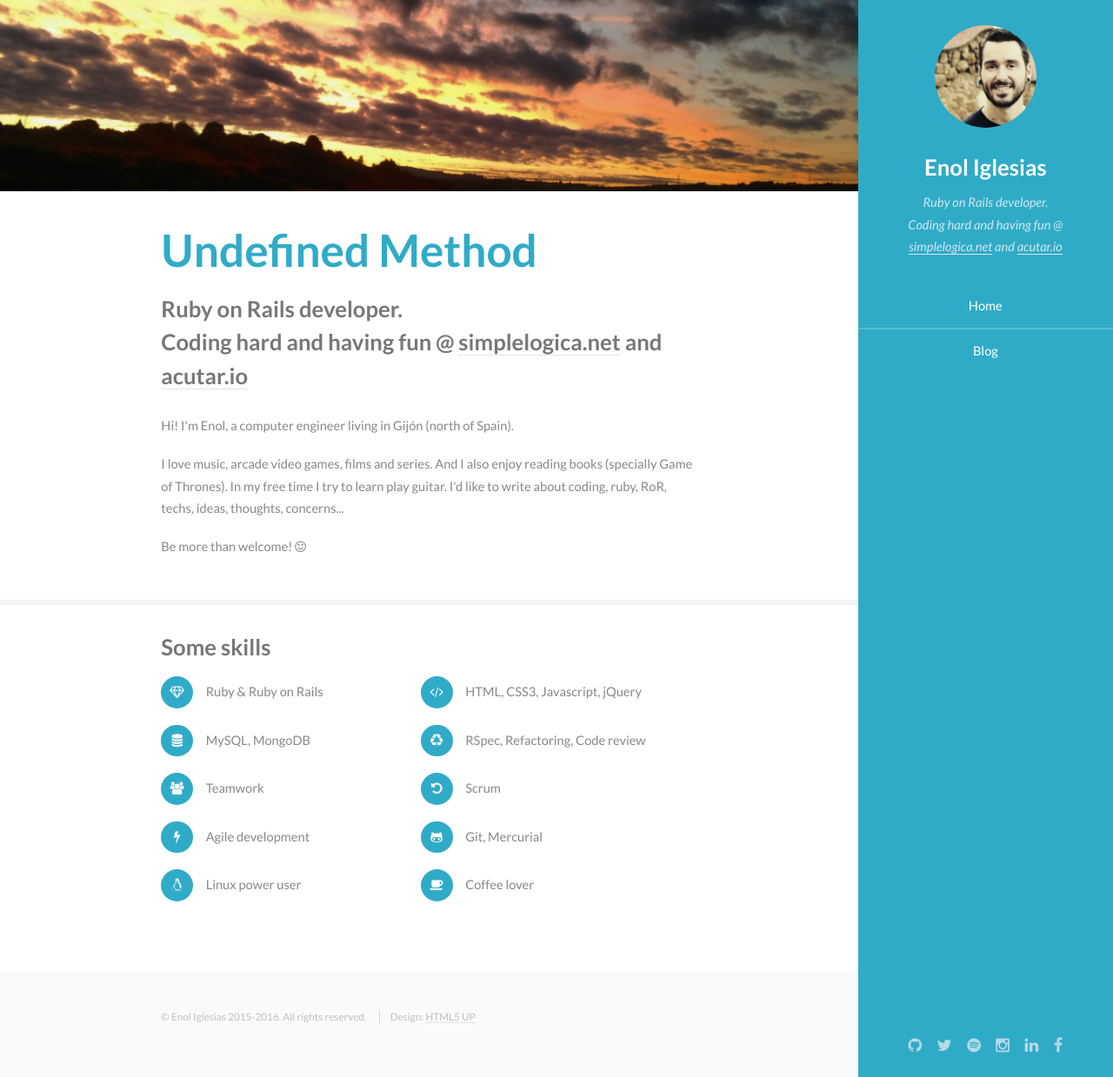
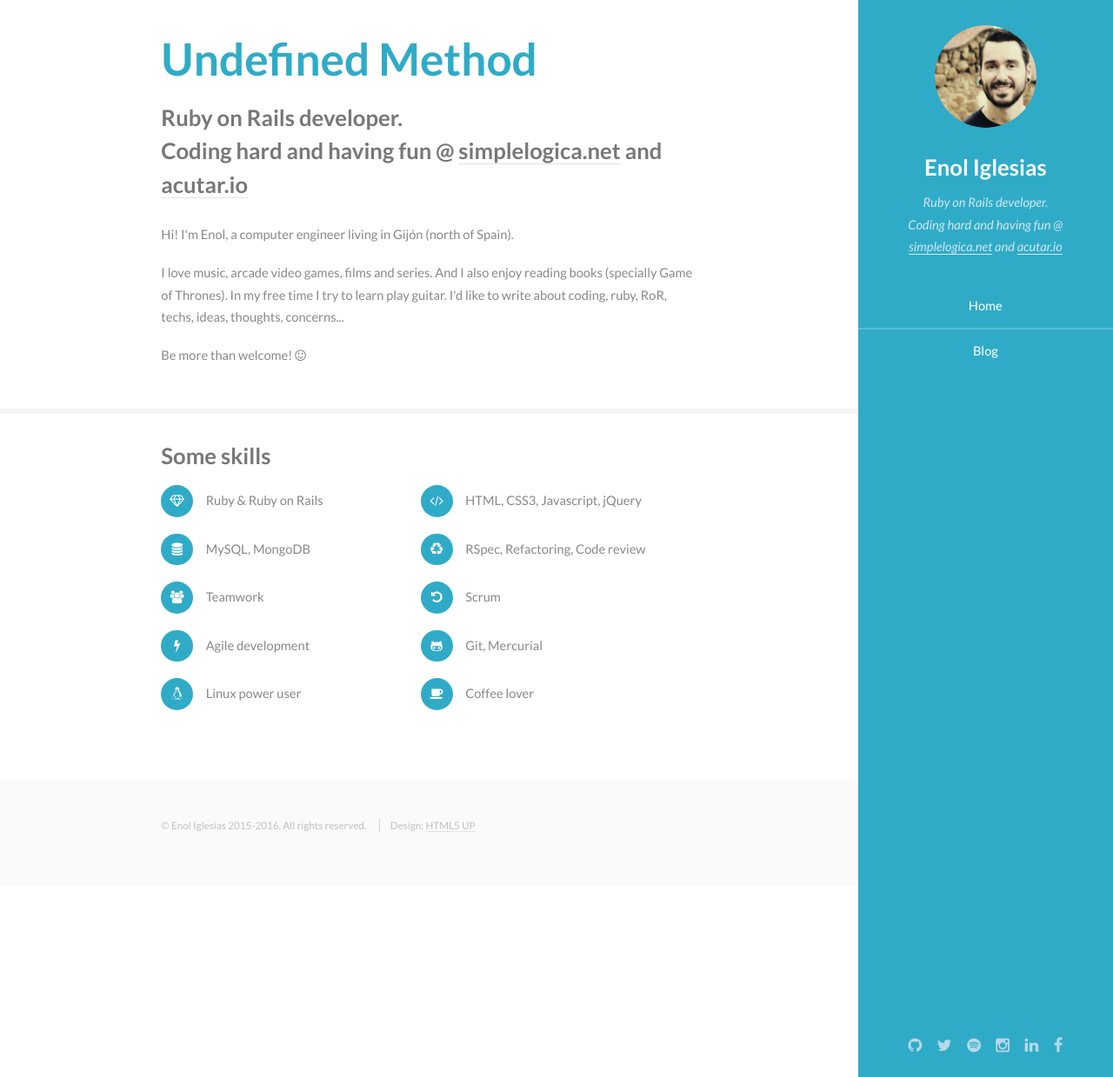
Before and after one commit to enoliglesias/enoliglesias.github.io, a Jekyll site: the page built from index.html, in a window 1280 px wide and 1239 px high. Shown: the whole window at 87% size. Built offline with Jekyll 4.4.1, drawn with Linux system fonts in a browser that asks for light colours.

Commit message:
Remove header image

```diff
--- a/css/style.css
+++ b/css/style.css
@@ -1054,19 +1054,6 @@
 			border-top: 0;
 		}
 
-/* One */
-
-	#one:before {
-		background-image: url("../images/banner.jpg");
-		background-position: top right;
-		background-repeat: no-repeat;
-		background-size: cover;
-		content: '';
-		display: block;
-		height: 15em;
-		width: 100%;
-	}
-
 /* Footer */
 
 	#footer {
```
